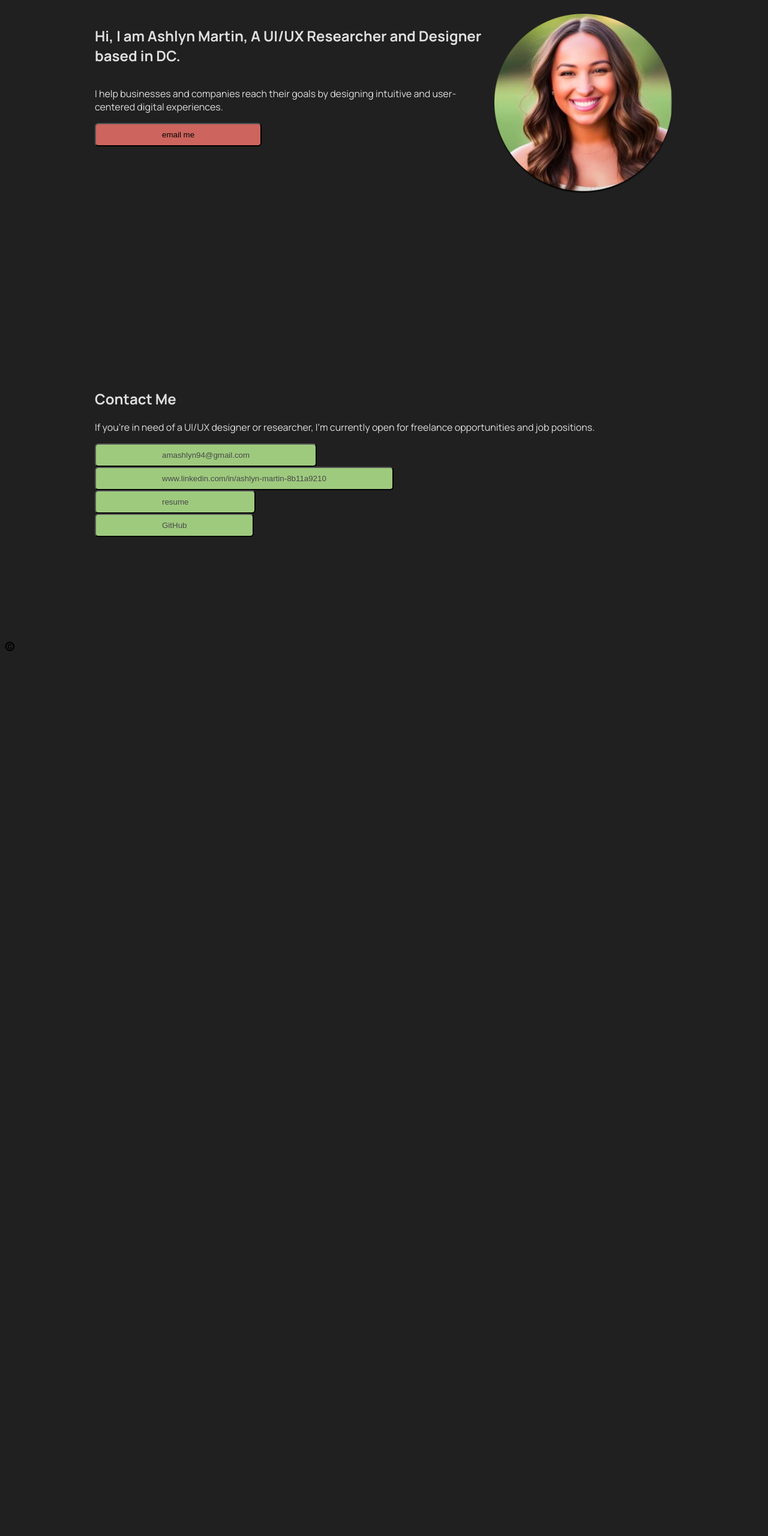
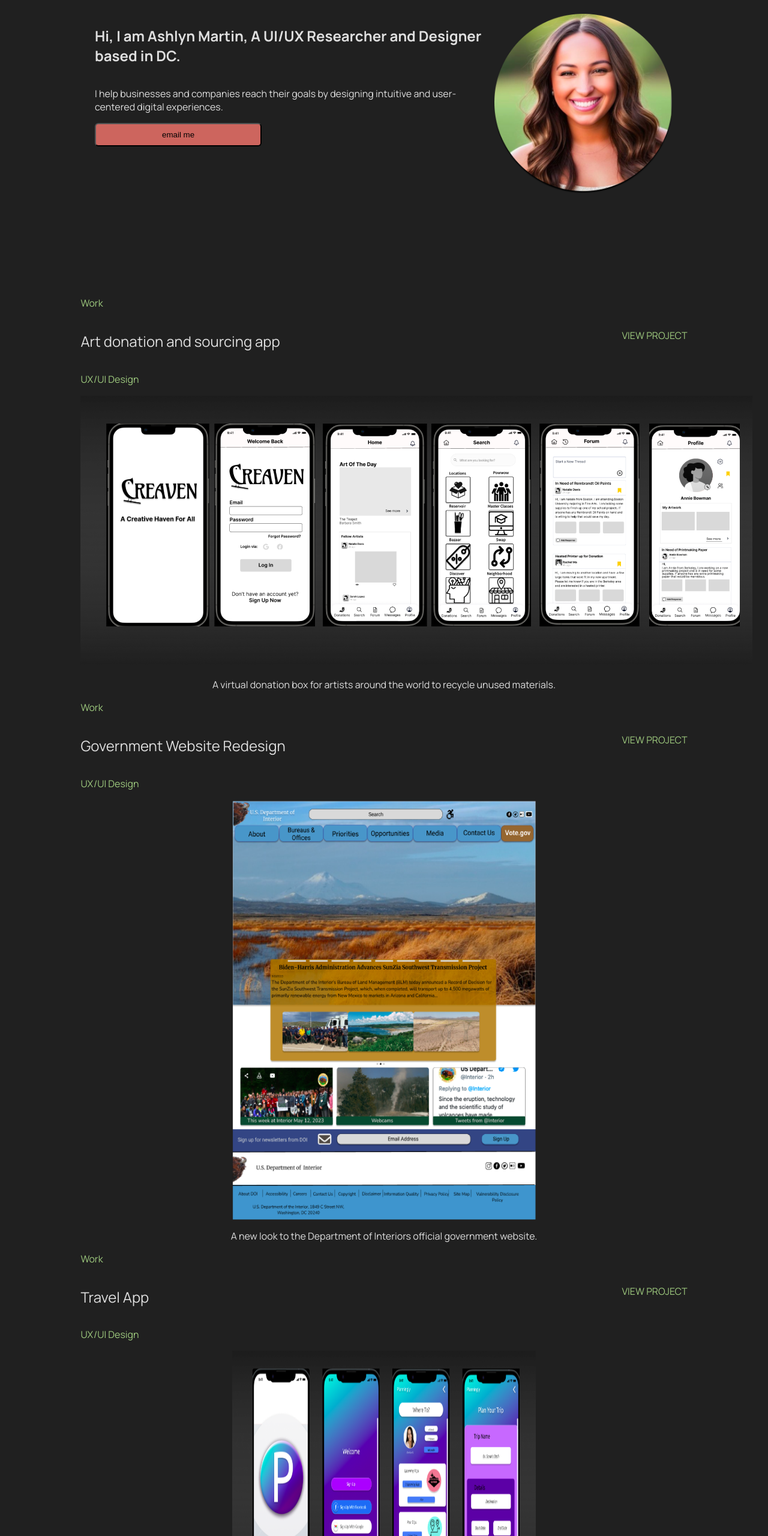
Before and after one commit to ashbmartin/UX_UI_HW_17, a plain HTML site: page Index.html in a window 1280 px wide. Shown: the part 240-2800 px from the top of the page at 60% size. Before the commit the page ends 1348 px from the top, so only its background shows below. Drawn offline with Linux system fonts and the light colour scheme.

Commit message:
this is my homework

```diff
--- a/CSS/Style.CSS
+++ b/CSS/Style.CSS
@@ -51,12 +51,28 @@ h1 {
 p {
     color: #DEDEDE;
 }
+.description{
+    text-align: center;}
+    .myWorkTitle{
+      display: flex; justify-content: space-between;}
+    .center {
+      display: block;
+      margin-left: auto;
+      margin-right: auto;
+      width: 50%;
+    }
 .footer {
     display: inline-flex;
     padding: 150px;
 }
 h2 {
     color: #DEDEDE;
+}
+.work{
+    margin: 0 10% 0 10%;
+}
+.cardTitle{
+    font-weight: 400;
 }
 .footerButton{
 border-radius: 6px;
@@ -67,3 +83,13 @@ display: block;
 justify-content: center;
 align-items: center;
 }
+.footerTitle{
+display: block;
+justify-content: center;
+align-items: center;
+}
+.buttonSection{
+    display: block;
+    justify-content: center;
+    align-items: center;
+}
--- a/Index.html
+++ b/Index.html
@@ -8,7 +8,6 @@
 <link href="https://fonts.googleapis.com/css2?family=Manrope:wght@400;600;700&display=swap" rel="stylesheet">
 </head>
 <body>
-
     <div class="navigation">
         <div class="logoContainer">
         <img src="/Images/Screen Shot 2023-07-20 at 1.08.10 PM.png" alt="logo" height="100"> <p class="logoHeading">ashlyn martin</p> </div>
@@ -35,12 +34,66 @@
         </div>
     </div>
 </Section>
+<section class= "work">
+    <p style="color: #9ECA7E"> Work</p>
+<div class= "myWork">
+    <div class= "myWorkTitle">
+        <h2 class= "cardTitle"> Art donation and sourcing app </h2>
+        <p style="color:#9ECA7E"> VIEW PROJECT</p>
+    </div>
+    <p style="color: #9ECA7E"> UX/UI Design</p>
+    <img src="Images/Frame 1.png"
+    alt="projectOne" height="450">
+    <p class= "description">A virtual donation box for artists around the world to recycle unused materials.</p>
+  </div>
+</section>
+<section class= "work">
+    <p style="color: #9ECA7E"> Work</p>
+<div class= "myWork">
+    <div class= "myWorkTitle">
+        <h2 class= "cardTitle"> Government Website Redesign </h2>
+      <p style="color:#9ECA7E"> VIEW PROJECT</p>
+    </div>
+    <p style="color: #9ECA7E"> UX/UI Design</p>
+    <img src="Images/Screen Shot 2023-07-05 at 7.54 1.png"
+    alt="projectTwo" class="center" height="700">
+    <p class= "description">A new look to the Department of Interiors official government website.</p>
+  </div>
+</section>
+<section class= "work">
+    <p style="color: #9ECA7E"> Work</p>
+<div class= "myWork">
+    <div class= "myWorkTitle">
+        <h2 class= "cardTitle"> Travel App</h2>
+        <p style="color:#9ECA7E"> VIEW PROJECT</p>
+    </div>
+    <p style="color: #9ECA7E"> UX/UI Design</p>
+    <img src="Images/Frame 2.png"
+    alt="projectThree" class="center" height="450">
+    <p class= "description">A travel itinerary app for groups to easily plan their vacation activities.</p>
+  </div>
+</section>
+</section>
+<section class= "work">
+    <p style="color: #9ECA7E"> Work</p>
+<div class= "myWork">
+    <div class= "myWorkTitle">
+        <h2 class= "cardTitle"> Non-profit Mobile Website Redesign</h2>
+        <p style="color:#9ECA7E"> VIEW PROJECT</p>
+    </div>
+    <p style="color: #9ECA7E"> UX/UI Design</p>
+    <img src="Images/Group 16.png"
+    alt="projectFour" class="center" height="2000">
+    <p class= "description">An undated look to a children’s museum in the Northern Virginia.</p>
+  </div>
+</section>
 <div class="footer">
     <div class="footerTitle">
     <h2> Contact Me
     </h2>
     <p> If you're in need of a UI/UX designer or researcher, I'm currently open for freelance opportunities and job positions.
     </p>
+    <div class="buttonSection" >
         <button class="footerButton"> amashlyn94@gmail.com
         </button>
         <button class="footerButton"> www.linkedin.com/in/ashlyn-martin-8b11a9210
@@ -51,6 +104,7 @@
         </button>
         </div>
     </div>
+</div>
 </body>
 <h3>&copy;</h3>
 </body>
```
Also changed, not shown: Images/Frame 1.png (added), Images/Frame 2.png (added), Images/Group 16.png (added), Images/Screen Shot 2023-07-05 at 7.54 1.png (added), Images/Screen Shot 2023-07-05 at 7.55 1.png (added). Lines whose indentation alone changed are shown as unchanged.
